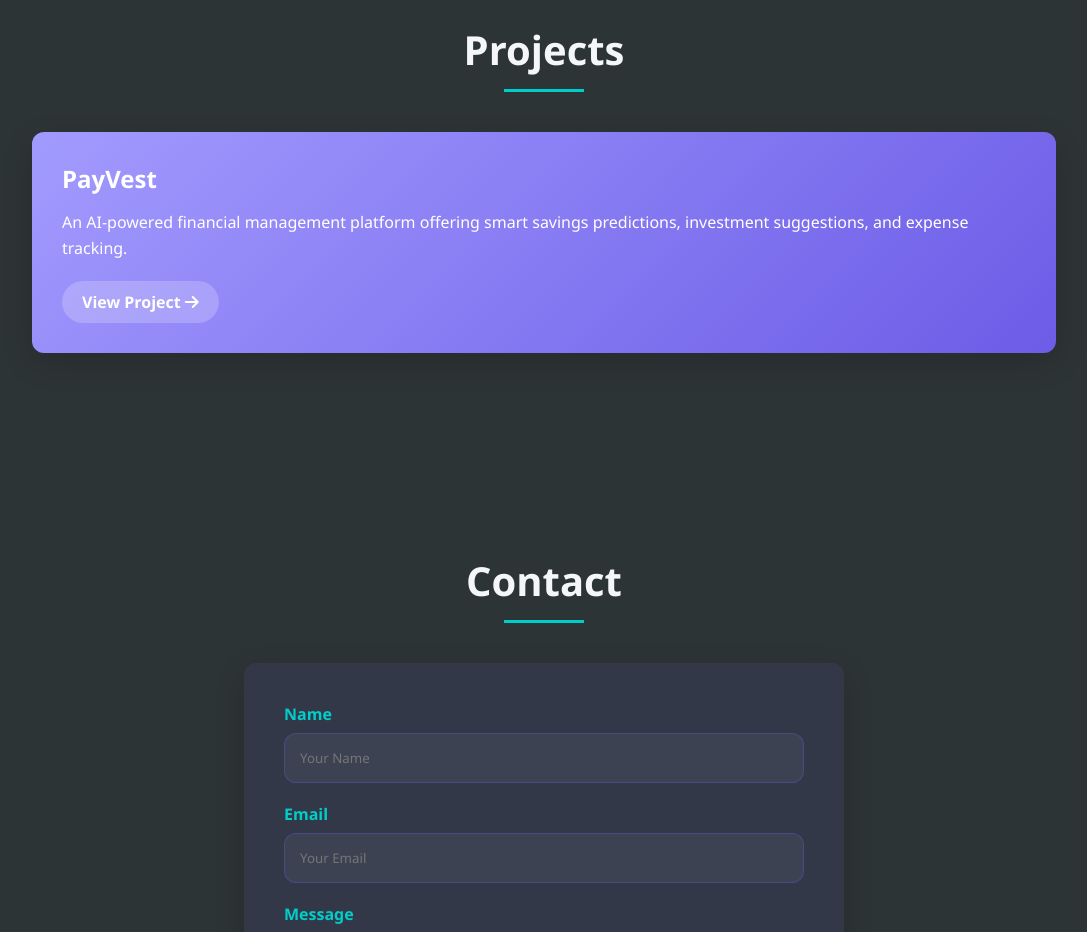
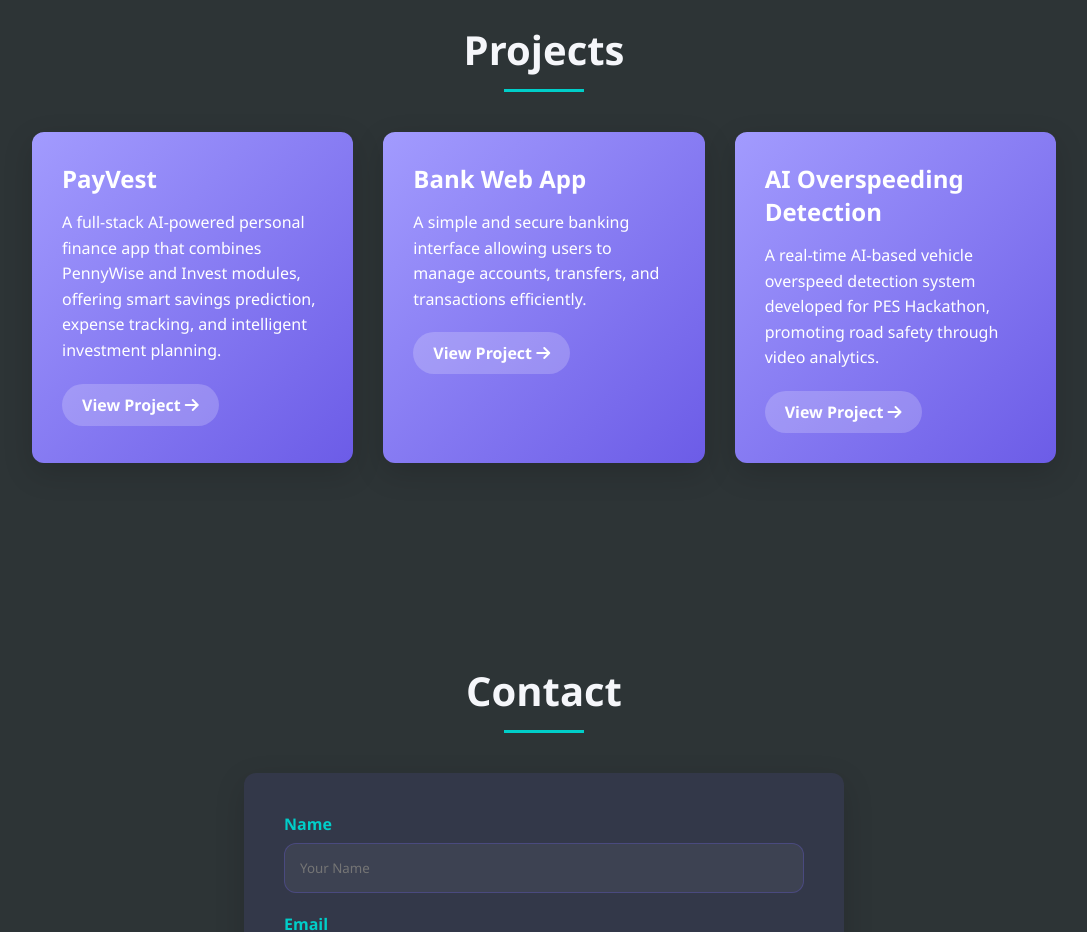
Before and after one commit to AadithyaNayakV/MyPortfolio-Aadithya, a plain HTML site: page index.html in a window 1280 px wide. Shown: the part 1900-2832 px from the top of the page, without its empty margins (96-1183 px from the left). Drawn offline with nearby package versions, Linux system fonts and the light colour scheme.

Commit message:
added more project

```diff
--- a/index.html
+++ b/index.html
@@ -750,15 +750,41 @@
 <section id="projects">
     <h2 class="section-title">Projects</h2>
     <div class="projects-container">
+        <!-- PayVest Project -->
         <div class="project-card">
             <div class="project-content">
                 <h3 class="project-title">PayVest</h3>
-                    <p class="project-description">An AI-powered financial management platform offering smart savings predictions, investment suggestions, and expense tracking.</p>
-                    <a href="https://github.com/AadithyaNayakV/PayVest" target="_blank" class="project-link">View Project <i class="fas fa-arrow-right"></i></a>
+                <p class="project-description">A full-stack AI-powered personal finance app that combines PennyWise and Invest modules, offering smart savings prediction, expense tracking, and intelligent investment planning.</p>
+                <a href="https://github.com/AadithyaNayakV/PayVest" target="_blank" class="project-link">
+                    View Project <i class="fas fa-arrow-right"></i>
+                </a>
+            </div>
+        </div>
+
+        <!-- Bank Web App -->
+        <div class="project-card">
+            <div class="project-content">
+                <h3 class="project-title">Bank Web App</h3>
+                <p class="project-description">A simple and secure banking interface allowing users to manage accounts, transfers, and transactions efficiently.</p>
+                <a href="https://github.com/AadithyaNayakV/Bank-Web-App" target="_blank" class="project-link">
+                    View Project <i class="fas fa-arrow-right"></i>
+                </a>
+            </div>
+        </div>
+
+        <!-- AI-Driven Overspeeding Detection -->
+        <div class="project-card">
+            <div class="project-content">
+                <h3 class="project-title">AI Overspeeding Detection</h3>
+                <p class="project-description">A real-time AI-based vehicle overspeed detection system developed for PES Hackathon, promoting road safety through video analytics.</p>
+                <a href="https://github.com/AadithyaNayakV/AI-DRIVEN-OVERSPEEDING-DETECTION-PES-HACKATHON" target="_blank" class="project-link">
+                    View Project <i class="fas fa-arrow-right"></i>
+                </a>
             </div>
         </div>
     </div>
 </section>
+
 
     <!-- Contact Section -->
     <section id="contact">
```
Lines whose indentation alone changed are shown as unchanged.
